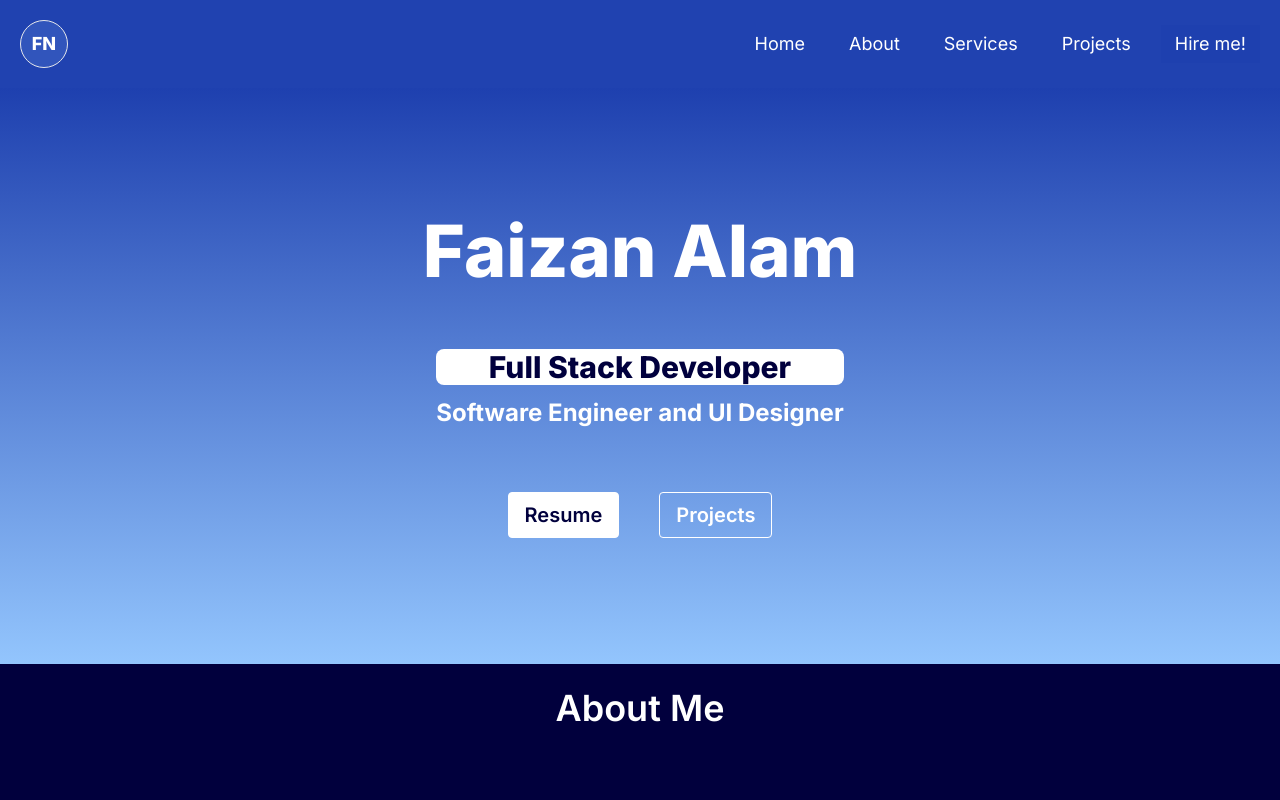
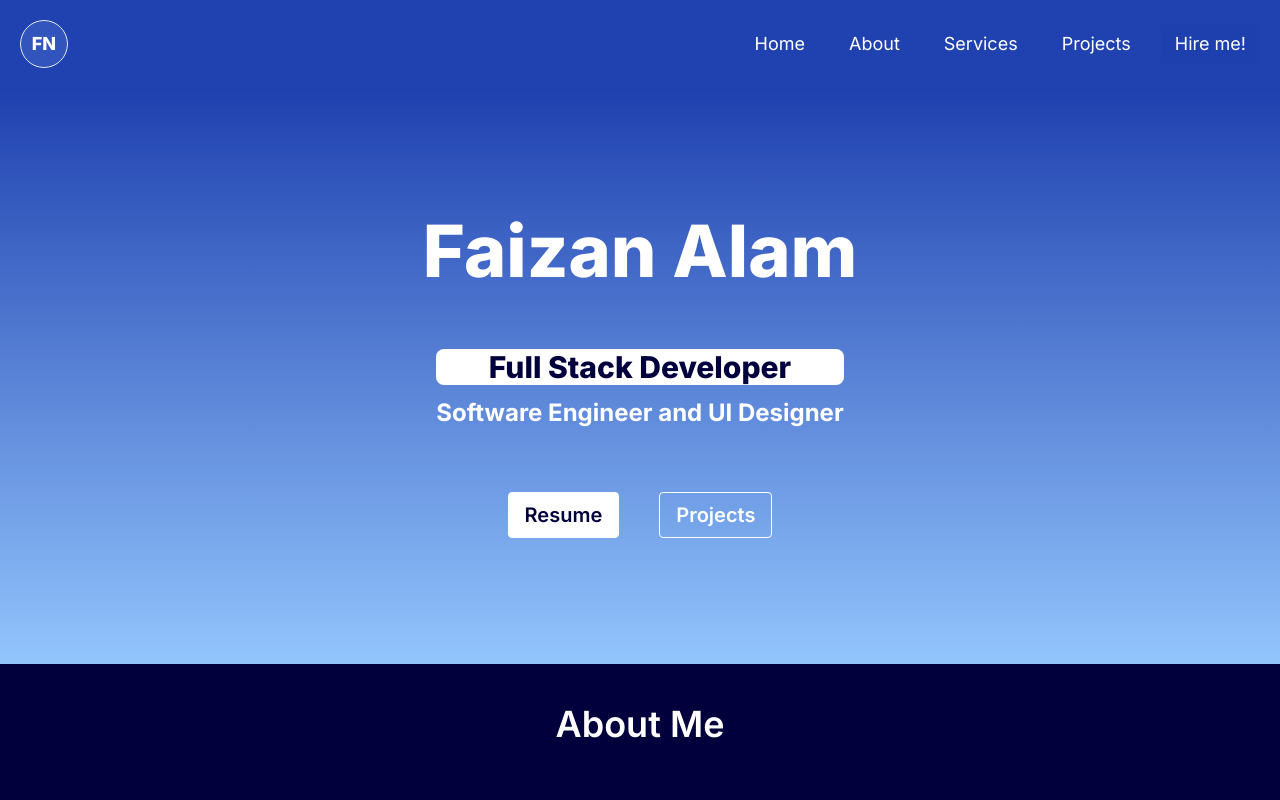
Before and after one commit to faizan619/Faizan_Dev_Portfolio, a Next.js app: page / in a window 1280 px wide. Shown: the top 800 px of the page. Built offline with nearby package versions, Linux system fonts and the light colour scheme.

Commit message:
minor data update left

```diff
--- a/src/app/Components/SecondHero.js
+++ b/src/app/Components/SecondHero.js
@@ -5,7 +5,7 @@ export default function Second() {
     <section className="bg-[#01003d] text-white">
     {/* <section className="bg-gradient-to-b from-blue-300 to-blue-700">  */}
       <div className="flex flex-col items-center">
-        <h1 className="text-3xl sm:text-4xl font-semibold mt-6 text-center">About Me</h1>
+        <h1 className="text-3xl sm:text-4xl font-semibold mt-10 text-center">About Me</h1>
         <div className="px-3 flex flex-col items-center md:flex-row  ">
           <Image
             className="object-contain md:w-[50%] h-96 pb-5"
```
